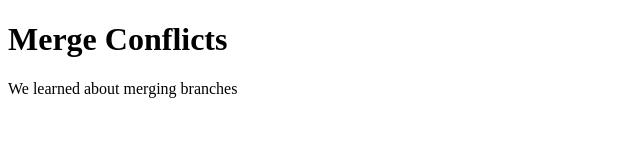
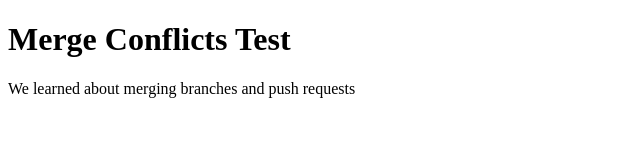
Before and after one commit to taylorJaredD/merge-conflicts, a plain HTML site: page index.html in a window 1280 px wide. Shown: the whole page, without its empty margins (0-640 px from the left). Drawn offline with Linux system fonts and the light colour scheme.

Commit message:
updated index.html

```diff
--- a/index.html
+++ b/index.html
@@ -5,7 +5,7 @@
     <title></title>
   </head>
   <body>
-    <h1>Merge Conflicts</h1>
-    <p>We learned about merging branches</p>
+    <h1>Merge Conflicts Test</h1>
+    <p>We learned about merging branches and push requests</p>
   </body>
 </html>
```
